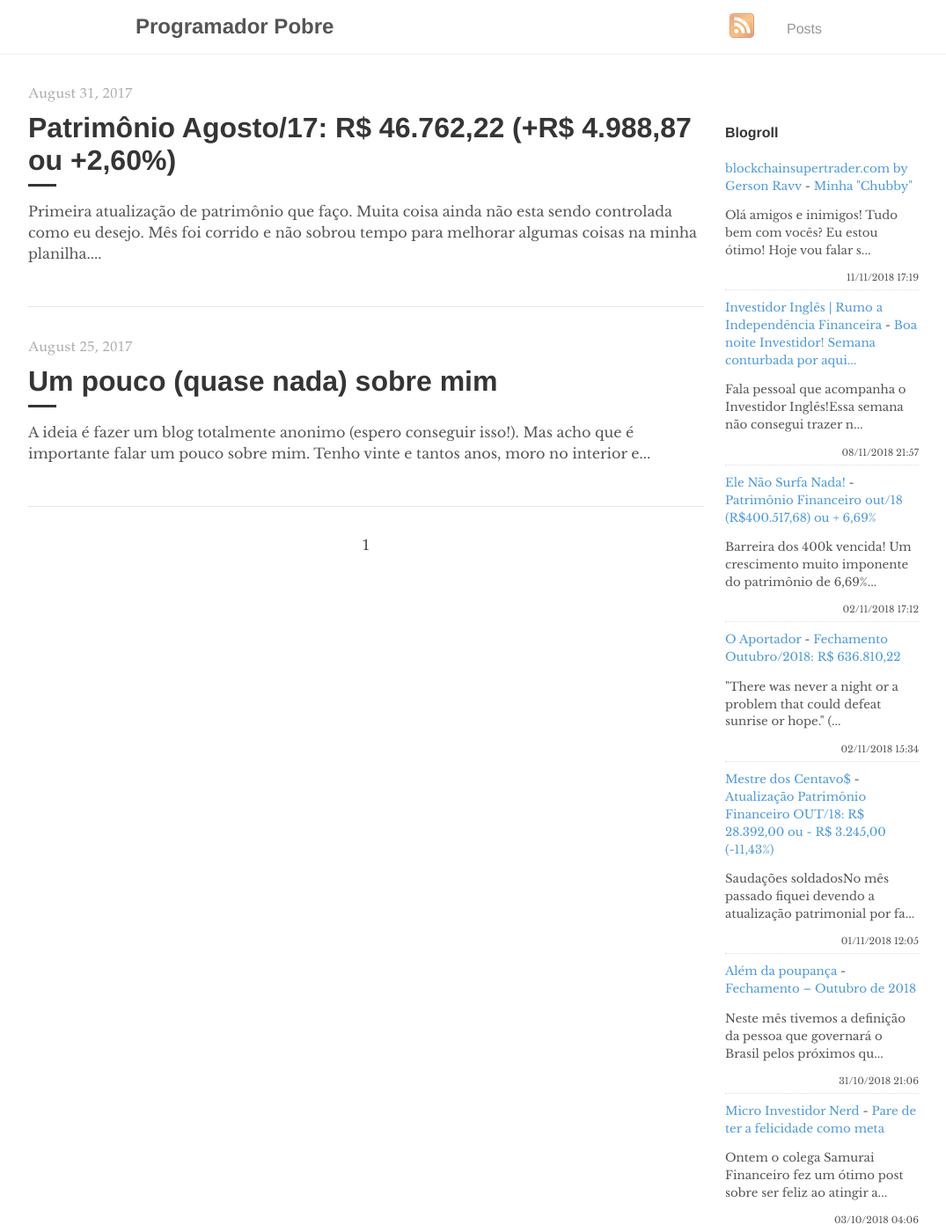
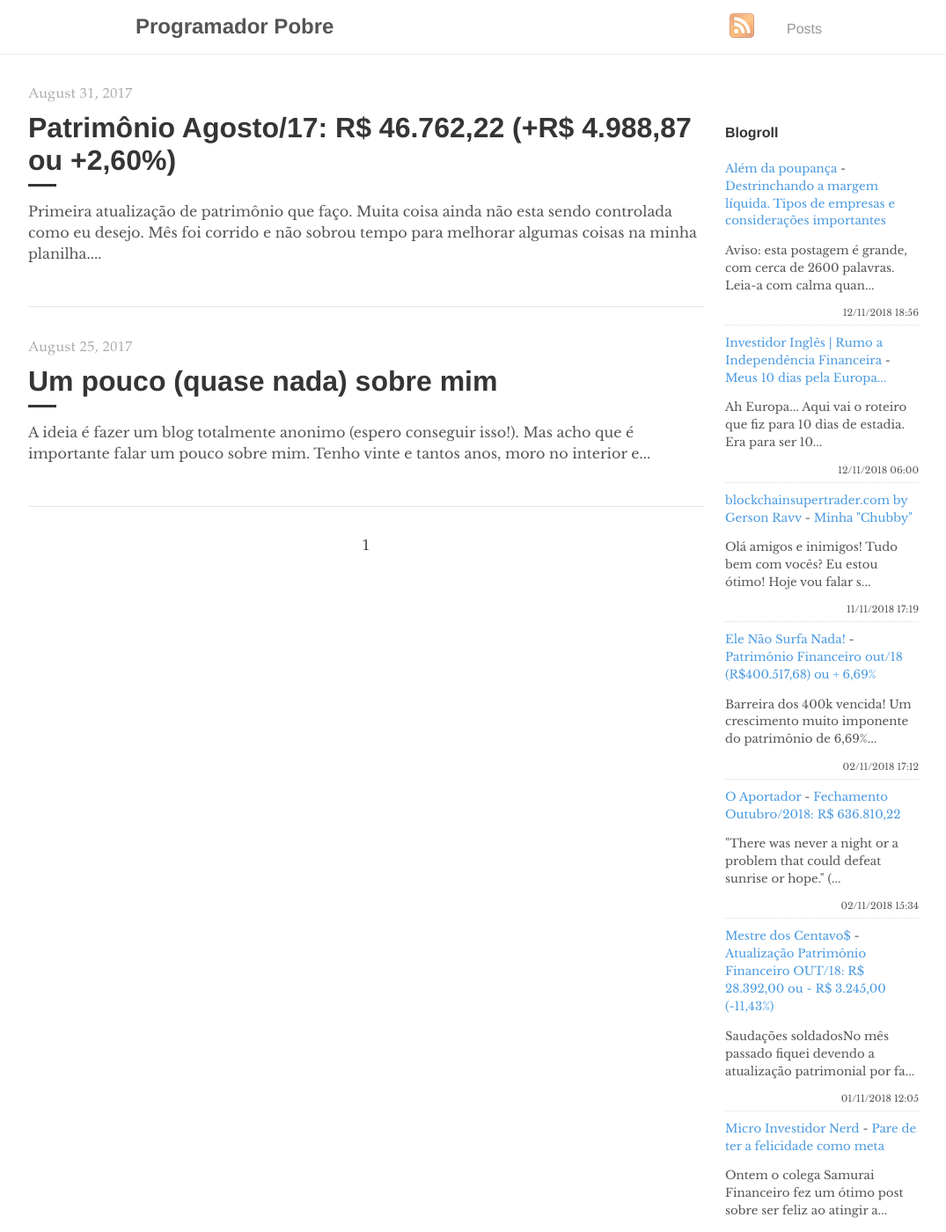
Before and after one commit to programadorpobre/programadorpobre.github.io, a Jekyll site: the page built from index.html, in a window 1280 px wide and 1400 px high. Shown: the whole window at 88% size, without its empty margins (96-1171 px from the left). Built offline with Jekyll 4.4.1, drawn with Linux system fonts in a browser that asks for light colours; the list of posts is cut into pages by our own code; comment, search, counter and statistics services are not loaded.

Commit message:
[ci skip] travis #464

```diff
--- a/_includes/feed-entries.html
+++ b/_includes/feed-entries.html
@@ -1,12 +1,17 @@
+<div class="feed-entry">
+    <a class="feed-entry-site-name" href="https://alemdapoupanca.blogspot.com/">Além da poupança</a> - <a class="feed-entry-title" href="https://alemdapoupanca.blogspot.com/2018/11/destrinchando-margem-liquida-tipos-de.html">Destrinchando a margem líquida. Tipos de empresas e considerações importantes</a>
+    <p class="feed-entry-summary">Aviso: esta postagem é grande, com cerca de 2600 palavras. Leia-a com calma quan...</p>
+    <time datetime="2018-11-12T18:56:00.001-02:00">12/11/2018 18:56</time>
+</div>
+<div class="feed-entry">
+    <a class="feed-entry-site-name" href="https://www.investidoringles.com/">Investidor Inglês | Rumo a Independência Financeira</a> - <a class="feed-entry-title" href="https://www.investidoringles.com/2018/11/roteiro-10-dias-europa.html">Meus 10 dias pela Europa...</a>
+    <p class="feed-entry-summary">Ah Europa... Aqui vai o roteiro que fiz para 10 dias de estadia. Era para ser 10...</p>
+    <time datetime="2018-11-12T06:00:00.000-02:00">12/11/2018 06:00</time>
+</div>
 <div class="feed-entry">
     <a class="feed-entry-site-name" href="http://www.blockchainsupertrader.com/">blockchainsupertrader.com by Gerson Ravv</a> - <a class="feed-entry-title" href="http://www.blockchainsupertrader.com/2018/11/minha-chubby.html">Minha "Chubby"</a>
     <p class="feed-entry-summary">Olá amigos e inimigos! Tudo bem com vocês? Eu estou ótimo!&nbsp;Hoje vou falar s...</p>
     <time datetime="2018-11-11T17:19:00.001-02:00">11/11/2018 17:19</time>
-</div>
-<div class="feed-entry">
-    <a class="feed-entry-site-name" href="https://www.investidoringles.com/">Investidor Inglês | Rumo a Independência Financeira</a> - <a class="feed-entry-title" href="https://www.investidoringles.com/2018/11/semana-sem-posts.html">Boa noite Investidor!  Semana conturbada por aqui...</a>
-    <p class="feed-entry-summary">Fala pessoal que acompanha o Investidor Inglês!Essa semana não consegui trazer n...</p>
-    <time datetime="2018-11-08T21:57:00.000-02:00">08/11/2018 21:57</time>
 </div>
 <div class="feed-entry">
     <a class="feed-entry-site-name" href="https://elenaosurfanada.blogspot.com/">Ele Não Surfa Nada!</a> - <a class="feed-entry-title" href="https://elenaosurfanada.blogspot.com/2018/11/patrimonio-financeiro-out18-r40051768.html">Patrimônio Financeiro out/18 (R$400.517,68) ou + 6,69%</a>
@@ -24,11 +29,6 @@
     <time datetime="2018-11-01T12:05:00.001-07:00">01/11/2018 12:05</time>
 </div>
 <div class="feed-entry">
-    <a class="feed-entry-site-name" href="https://alemdapoupanca.blogspot.com/">Além da poupança</a> - <a class="feed-entry-title" href="https://alemdapoupanca.blogspot.com/2018/10/fechamento-outubro-de-2018.html">Fechamento – Outubro de 2018</a>
-    <p class="feed-entry-summary">Neste mês tivemos a definição da pessoa que governará o Brasil pelos próximos qu...</p>
-    <time datetime="2018-10-31T21:06:00.000-03:00">31/10/2018 21:06</time>
-</div>
-<div class="feed-entry">
     <a class="feed-entry-site-name" href="https://microinvestidornerd.blogspot.com/">Micro Investidor Nerd</a> - <a class="feed-entry-title" href="https://microinvestidornerd.blogspot.com/2018/10/pare-de-ter-felicidade-como-meta.html">Pare de ter a felicidade como meta</a>
     <p class="feed-entry-summary">Ontem o colega Samurai Financeiro fez um ótimo post sobre ser feliz ao atingir a...</p>
     <time datetime="2018-10-03T04:06:00.000-07:00">03/10/2018 04:06</time>
```
